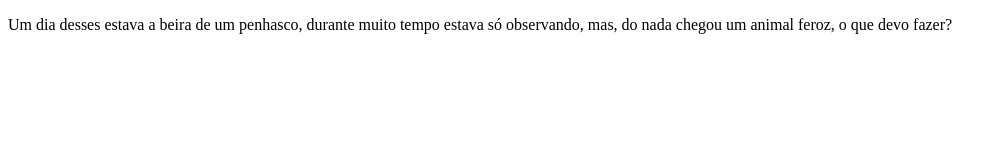
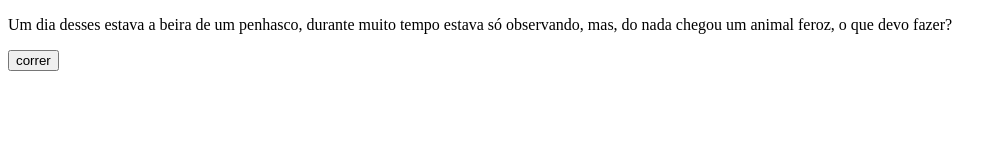
Before and after one commit to carolainileal-cmyk/aventura-alura, a plain HTML site: page index.html in a window 1280 px wide. Shown: the whole page, without its empty margins (0-1007 px from the left). Drawn offline with Linux system fonts and the light colour scheme.

Commit message:
criei um botão

```diff
--- a/index.html
+++ b/index.html
@@ -9,6 +9,7 @@
     <main>
         <div>
             <p>Um dia desses estava a beira de um penhasco, durante muito tempo estava só observando, mas, do nada chegou um animal feroz, o que devo fazer?</p>
+        <button class="btn-proximo">correr</button>
         </div>
     </main>
 </body>
```
